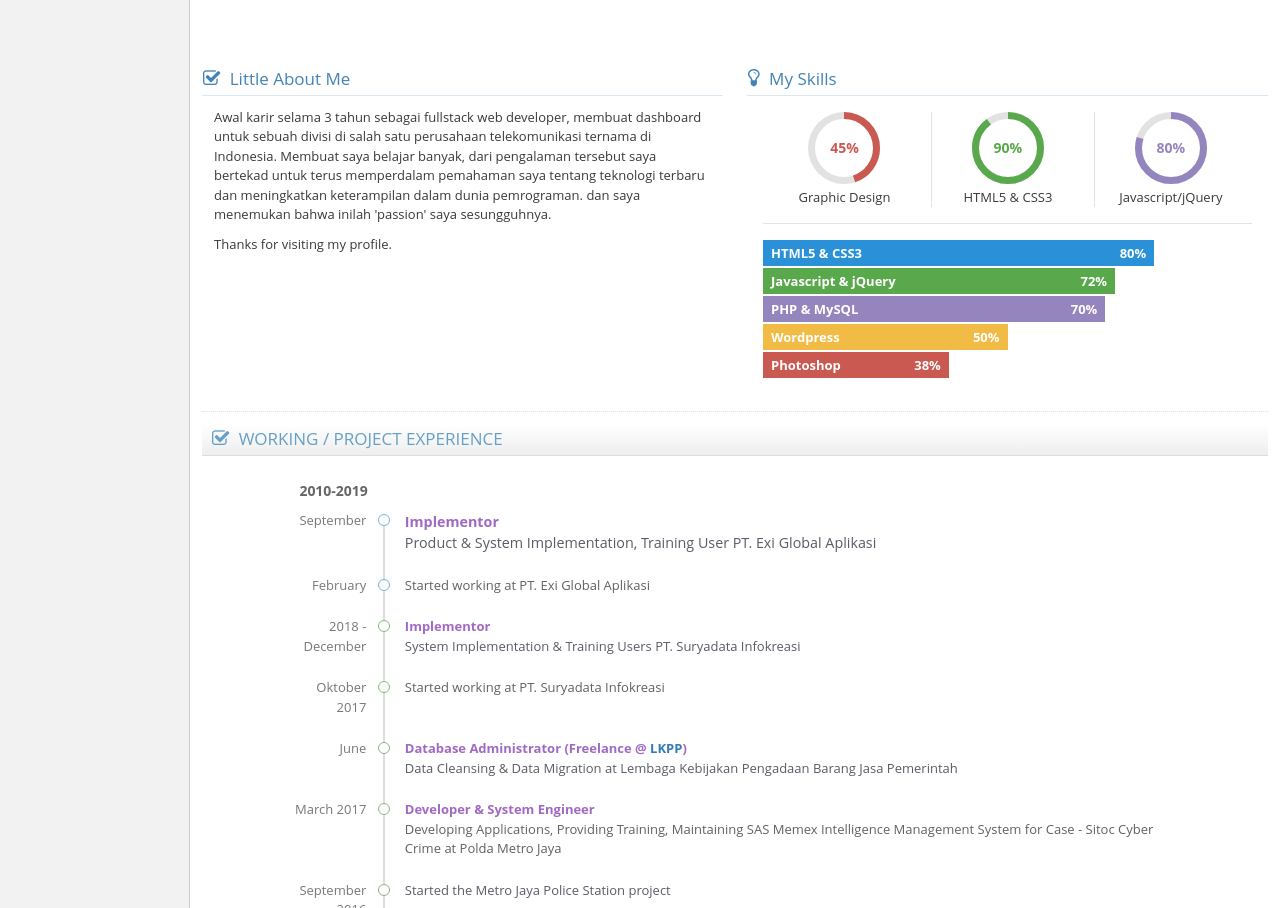
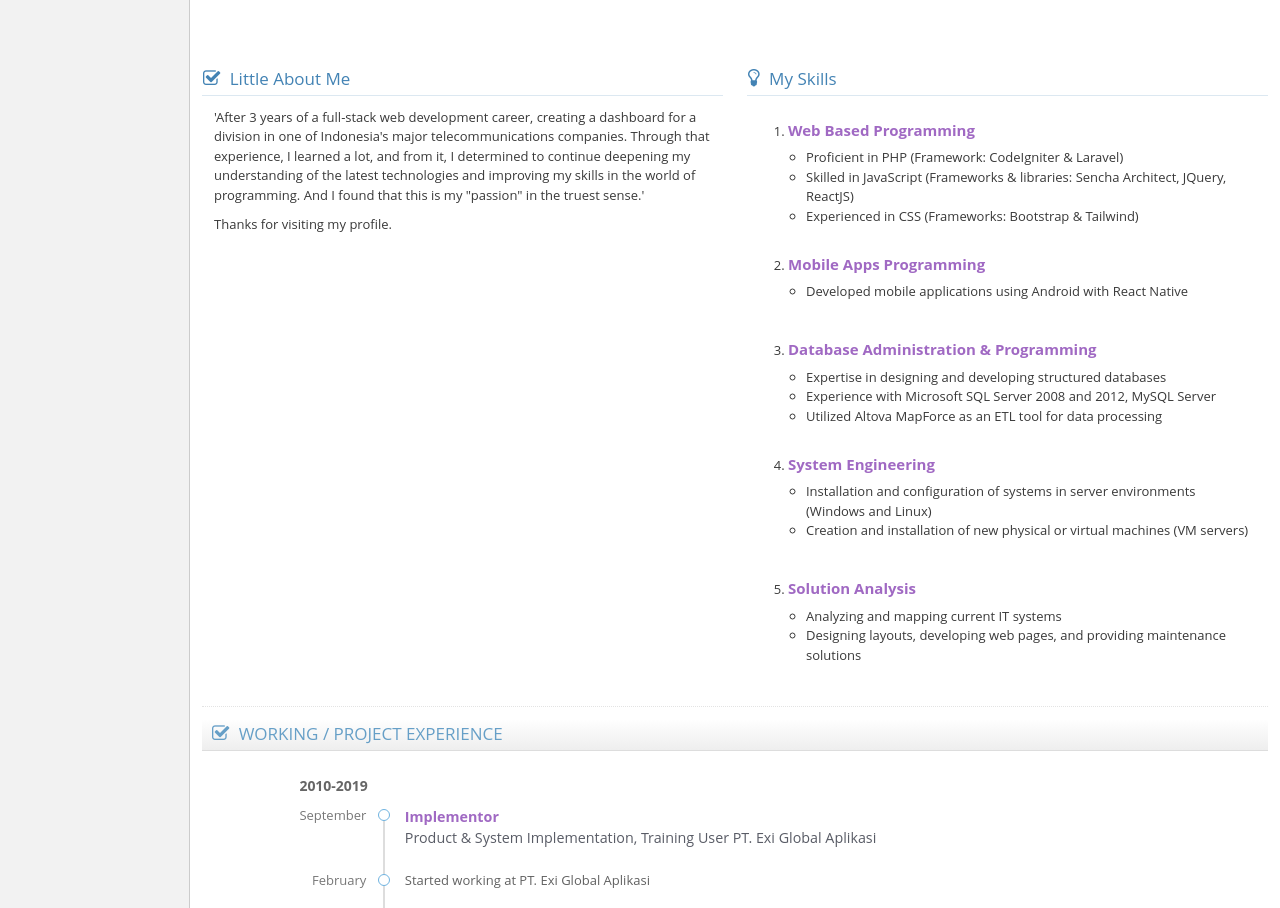
Before and after one commit to syaiful-scooter/syaiful-scooter.github.io, a plain HTML site: page index.html in a window 1280 px wide. Shown: the part 872-1780 px from the top of the page. Drawn offline with Linux system fonts and the light colour scheme.

Commit message:
Update portfolio

```diff
--- a/index.html
+++ b/index.html
@@ -134,7 +134,8 @@
   <!-- ini bagian kontiner utama yang setara di bawah sama navbar header -->
   <div class="main-container ace-save-state" id="main-container">
     <!-- bagian sidebar -->
-    <div id="sidebar" class="sidebar responsive ace-save-state display sidebar-fixed sidebar-scroll" data-sidebar="true" data-sidebar-scroll="true" data-sidebar-hover="true">
+    <div id="sidebar" class="sidebar responsive ace-save-state display sidebar-fixed sidebar-scroll" data-sidebar="true"
+      data-sidebar-scroll="true" data-sidebar-hover="true">
 
       <!-- INI SIDEBAR item -->
       <div class="nav-wrap-up pos-rel">
@@ -264,7 +265,8 @@
                 <div class="row">
                   <div class="col-xs-12 col-sm-3 center">
                     <span class="profile-picture">
-                      <img class="editable img-responsive" alt="Alex&#39;s Avatar" id="avatar2" src="./Profil/246202505_34079.jpg">
+                      <img class="editable img-responsive" alt="Alex&#39;s Avatar" id="avatar2"
+                        src="./Profil/246202505_34079.jpg">
                     </span>
 
                     <div class="space space-4"></div>
@@ -419,7 +421,8 @@
                 <div class="row" id="HISTORY">
 
 
-                  <div class="col-xs-12 col-sm-12 col-md-12 col-l-12 widget-container-col ui-sortable" id="widget-container-col-2" style="min-height: 263px;">
+                  <div class="col-xs-12 col-sm-12 col-md-12 col-l-12 widget-container-col ui-sortable"
+                    id="widget-container-col-2" style="min-height: 263px;">
 
                     <div class="widget-box widget-color-blue" id="widget-box-2" style="opacity: 1;">
                       <div class="widget-header">
@@ -450,8 +453,10 @@
                             <tbody>
                               <tr>
                                 <td>1.</td>
-                                <td class=""><a href="http://www.picotel.co.id/" target="_blank">PT. Picotel Nusantara</a>
-                                  <br>(December 2019 – Until Now)</td>
+                                <td class=""><a href="http://www.picotel.co.id/" target="_blank">PT. Picotel
+                                    Nusantara</a>
+                                  <br>(December 2019 – Until Now)
+                                </td>
 
                                 <td>
                                   Data Analyst & Full Stack Developer
@@ -464,8 +469,10 @@
 
                               <tr>
                                 <td>2.</td>
-                                <td class=""><a href="https://www.exiglosi.com/" target="_blank">PT. Exi Global Aplikasi</a>
-                                  <br>(Februari 2019 – September 2019)</td>
+                                <td class=""><a href="https://www.exiglosi.com/" target="_blank">PT. Exi Global
+                                    Aplikasi</a>
+                                  <br>(Februari 2019 – September 2019)
+                                </td>
 
                                 <td>
                                   IT Project Implementor
@@ -531,9 +538,12 @@
                       <div class="widget-body">
                         <div class="widget-main">
                           <p>
-                            Awal karir selama 3 tahun sebagai fullstack web developer,
-				  membuat dashboard untuk sebuah divisi di salah satu perusahaan telekomunikasi ternama di Indonesia. Membuat saya belajar banyak, dari pengalaman tersebut saya bertekad untuk terus memperdalam pemahaman saya tentang teknologi terbaru dan meningkatkan keterampilan dalam dunia pemrograman.
-				  dan saya menemukan bahwa inilah 'passion' saya sesungguhnya.
+                            'After 3 years of a full-stack web development career, creating a dashboard for a division
+                            in one of Indonesia's major
+                            telecommunications companies. Through that experience, I learned a lot, and from it, I
+                            determined to continue deepening
+                            my understanding of the latest technologies and improving my skills in the world of
+                            programming. And I found that this is my "passion" in the truest sense.'
                           </p>
                           <p>
                             Thanks for visiting my profile.
@@ -554,76 +564,95 @@
 
                       <div class="widget-body">
                         <div class="widget-main padding-16">
-                          <div class="clearfix">
+                          <!-- <div class="clearfix">
                             <div class="grid3 center">
-                              <div class="easy-pie-chart percentage" data-percent="45" data-color="#CA5952" style="height: 72px; width: 72px; line-height: 71px; color: rgb(202, 89, 82);">
+                              <div class="easy-pie-chart percentage" data-percent="45" data-color="#CA5952"
+                                style="height: 72px; width: 72px; line-height: 71px; color: rgb(202, 89, 82);">
                                 <span class="percent">45</span>%
-                                <canvas height="72" width="72"></canvas><canvas height="72" width="72"></canvas></div>
+                                <canvas height="72" width="72"></canvas><canvas height="72" width="72"></canvas>
+                              </div>
 
                               <div class="space-2"></div>
                               Graphic Design
                             </div>
 
                             <div class="grid3 center">
-                              <div class="center easy-pie-chart percentage" data-percent="90" data-color="#59A84B" style="height: 72px; width: 72px; line-height: 71px; color: rgb(89, 168, 75);">
+                              <div class="center easy-pie-chart percentage" data-percent="90" data-color="#59A84B"
+                                style="height: 72px; width: 72px; line-height: 71px; color: rgb(89, 168, 75);">
                                 <span class="percent">90</span>%
-                                <canvas height="72" width="72"></canvas><canvas height="72" width="72"></canvas></div>
+                                <canvas height="72" width="72"></canvas><canvas height="72" width="72"></canvas>
+                              </div>
 
                               <div class="space-2"></div>
                               HTML5 &amp; CSS3
                             </div>
 
                             <div class="grid3 center">
-                              <div class="center easy-pie-chart percentage" data-percent="80" data-color="#9585BF" style="height: 72px; width: 72px; line-height: 71px; color: rgb(149, 133, 191);">
+                              <div class="center easy-pie-chart percentage" data-percent="80" data-color="#9585BF"
+                                style="height: 72px; width: 72px; line-height: 71px; color: rgb(149, 133, 191);">
                                 <span class="percent">80</span>%
-                                <canvas height="72" width="72"></canvas><canvas height="72" width="72"></canvas></div>
+                                <canvas height="72" width="72"></canvas><canvas height="72" width="72"></canvas>
+                              </div>
 
                               <div class="space-2"></div>
                               Javascript/jQuery
                             </div>
                           </div>
 
-                          <div class="hr hr-16"></div>
+                          <div class="hr hr-16"></div> -->
 
                           <div class="profile-skills">
-                            <div class="progress">
-                              <div class="progress-bar" style="width:80%">
-                                <span class="pull-left">HTML5 &amp; CSS3</span>
-                                <span class="pull-right">80%</span>
-                              </div>
-                            </div>
+                            <ol>
+                              <li class="mb-5">
+                                <h5><b class="purple bolder">Web Based Programming</b></h5>
+                                <ul>
+                                  <li>Proficient in PHP (Framework: CodeIgniter & Laravel)</li>
+                                  <li>Skilled in JavaScript (Frameworks & libraries: Sencha Architect,
+                                    JQuery, ReactJS)
+                                  </li>
+                                  <li>Experienced in CSS (Frameworks: Bootstrap & Tailwind)</li>
+                                </ul>
+                              </li>
+                              <br>
+                              <li class="mb-5">
+                                <p>
+                                <h5><b class="purple bolder">Mobile Apps Programming</b></h5>
+                                <ul>
+                                  <li>Developed mobile applications using Android with React Native</li>
+                                </ul>
+                                </p>
+                              </li>
+                              <br>
+                              <li class="mb-5">
+                                <h5><b class="purple bolder">Database Administration & Programming</b></h5>
+                                <ul>
+                                  <li>Expertise in designing and developing structured databases</li>
+                                  <li>Experience with Microsoft SQL Server 2008 and 2012, MySQL Server</li>
+                                  <li>Utilized Altova MapForce as an ETL tool for data processing</li>
+                                </ul>
+                              </li>
+                              <br>
+                              <li class="mb-5">
+                                <p>
+                                <h5><b class="purple bolder">System Engineering</b></h5>
+                                <ul>
+                                  <li>Installation and configuration of systems in server environments (Windows and
+                                    Linux)</li>
+                                  <li>Creation and installation of new physical or virtual machines (VM servers)</li>
+                                </ul>
+                                </p>
+                              </li>
+                              <br>
+                              <li class="mb-5">
+                                <h5><b class="purple bolder">Solution Analysis</b></h5>
+                                <ul>
+                                  <li>Analyzing and mapping current IT systems</li>
+                                  <li>Designing layouts, developing web pages, and providing maintenance solutions</li>
+                                </ul>
+                              </li>
 
-                            <div class="progress">
-                              <div class="progress-bar progress-bar-success" style="width:72%">
-                                <span class="pull-left">Javascript &amp; jQuery</span>
+                            </ol>
 
-                                <span class="pull-right">72%</span>
-                              </div>
-                            </div>
-
-                            <div class="progress">
-                              <div class="progress-bar progress-bar-purple" style="width:70%">
-                                <span class="pull-left">PHP &amp; MySQL</span>
-
-                                <span class="pull-right">70%</span>
-                              </div>
-                            </div>
-
-                            <div class="progress">
-                              <div class="progress-bar progress-bar-warning" style="width:50%">
-                                <span class="pull-left">Wordpress</span>
-
-                                <span class="pull-right">50%</span>
-                              </div>
-                            </div>
-
-                            <div class="progress">
-                              <div class="progress-bar progress-bar-danger" style="width:38%">
-                                <span class="pull-left">Photoshop</span>
-
-                                <span class="pull-right">38%</span>
-                              </div>
-                            </div>
                           </div>
                         </div>
                       </div>
@@ -741,8 +770,10 @@
                           <div class="widget-box transparent">
                             <div class="widget-body">
                               <div class="widget-main no-padding">
-                                <span class="purple bolder">Database Administrator (Freelance @ <a href="http://www.lkpp.go.id/" target="_blank">LKPP</a>)</span><br>
-                                Data Cleansing &amp; Data Migration at Lembaga Kebijakan Pengadaan Barang Jasa Pemerintah
+                                <span class="purple bolder">Database Administrator (Freelance @ <a
+                                    href="http://www.lkpp.go.id/" target="_blank">LKPP</a>)</span><br>
+                                Data Cleansing &amp; Data Migration at Lembaga Kebijakan Pengadaan Barang Jasa
+                                Pemerintah
                               </div>
                             </div>
                           </div>
@@ -759,7 +790,8 @@
                             <div class="widget-body">
                               <div class="widget-main no-padding">
                                 <span class="purple bolder">Developer &amp; System Engineer</span><br>
-                                Developing Applications, Providing Training, Maintaining SAS Memex Intelligence Management System for Case - Sitoc Cyber Crime at Polda Metro Jaya
+                                Developing Applications, Providing Training, Maintaining SAS Memex Intelligence
+                                Management System for Case - Sitoc Cyber Crime at Polda Metro Jaya
                               </div>
                             </div>
                           </div>
@@ -894,9 +926,12 @@
                           <div class="widget-box transparent">
                             <div class="widget-body">
                               <div class="widget-main no-padding">
-                                <span class="purple bolder">Technical Support &amp; Implementor (freelance @ <a href="https://www.acsgroup.co.id/" target="_blank">PT Autojaya Idetech</a> &amp; <a href="https://www.acsgroup.co.id/" target="_blank">PT
+                                <span class="purple bolder">Technical Support &amp; Implementor (freelance @ <a
+                                    href="https://www.acsgroup.co.id/" target="_blank">PT Autojaya Idetech</a> &amp; <a
+                                    href="https://www.acsgroup.co.id/" target="_blank">PT
                                     Solusi Periferal</a>) </span><br>
-                                QC PDA / Mobile Handheld, OS Installation &amp; Main Installation Program, Setting Network Peripheral Device, fixed asset tracking system implementation
+                                QC PDA / Mobile Handheld, OS Installation &amp; Main Installation Program, Setting
+                                Network Peripheral Device, fixed asset tracking system implementation
                               </div>
                             </div>
                           </div>
@@ -1267,7 +1302,7 @@
 
     $('a[ data-original-title]').tooltip();
 
-    $('.easy-pie-chart.percentage').each(function() {
+    $('.easy-pie-chart.percentage').each(function () {
       var barColor = $(this).data('color') || '#555';
       var trackColor = '#E2E2E2';
       var size = parseInt($(this).data('size')) || 72;
```
